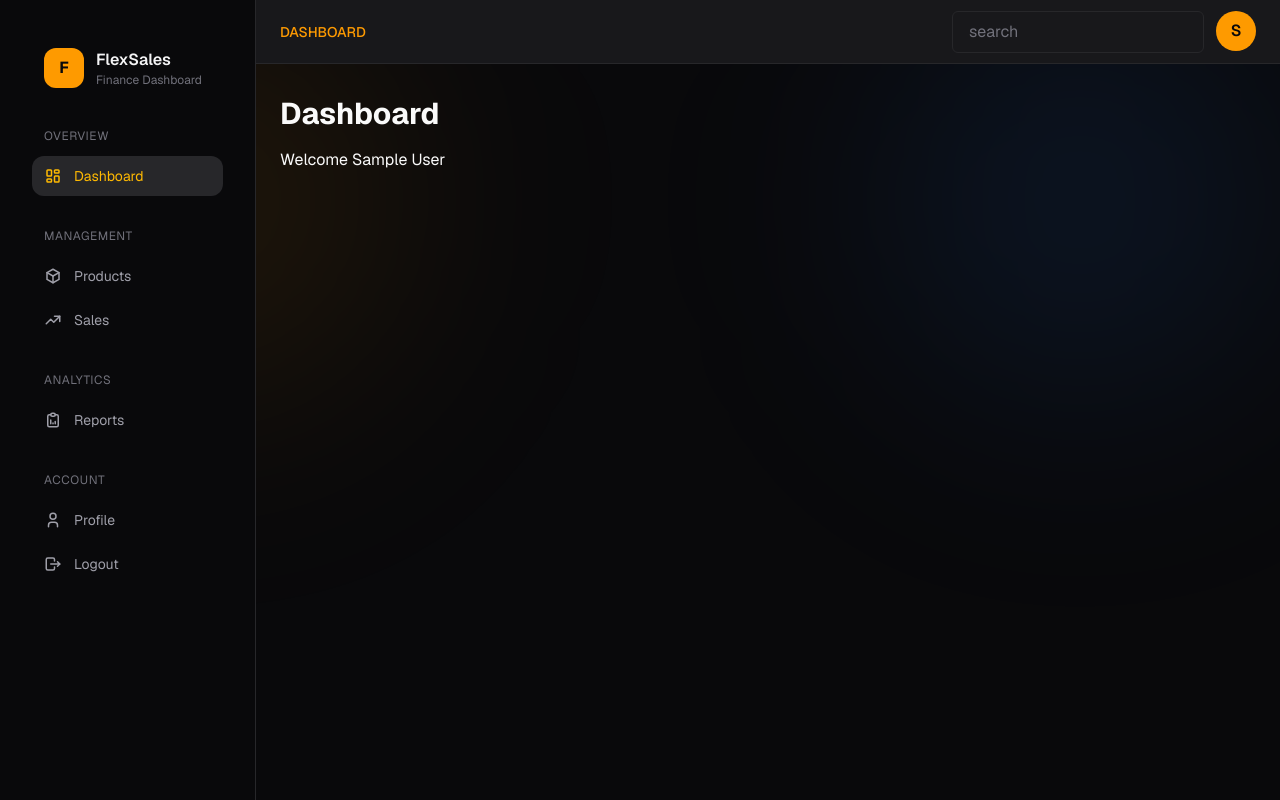
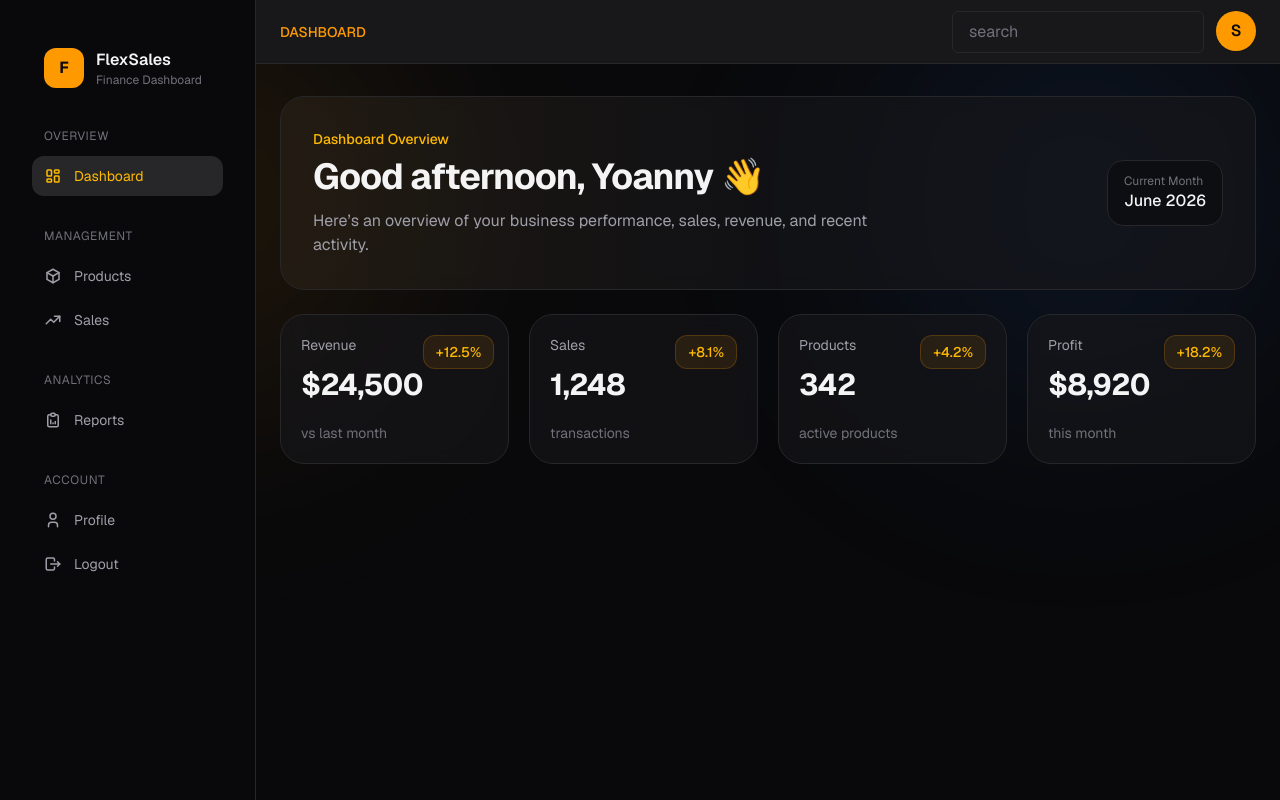
Before and after one commit to yoanny2023/sales-management-system, a Next.js app in the folder sales-ui/: page /dashboard in a window 1280 px wide. Built offline with nearby package versions, Linux system fonts and the light colour scheme; sample sign-in values are in the browser's storage.

Commit message:
add temporary mockdata WelcomeSection & StatsCard

```diff
--- a/sales-ui/src/app/(dashboard)/dashboard/page.tsx
+++ b/sales-ui/src/app/(dashboard)/dashboard/page.tsx
@@ -1,20 +1,22 @@
-"use client"
-
 import PageContainer from '@/components/layout/PageContainer';
-import { useAuth } from '@/context/authContext'
+import StatsCard from '@/features/dashboard/components/StatsCard';
+import WelcomeSection from '@/features/dashboard/components/WelcomeSection';
+import { dashboardStats } from '@/features/dashboard/data/mockDashboard';
 
 function DashboardPage() {
- const{user,logout} = useAuth();
 
   return (
-    <PageContainer>
-       <h1 className="text-3xl font-bold">
-        Dashboard
-      </h1>
+    <PageContainer className="space-y-6">
+      <WelcomeSection />
 
-      <p className="mt-4">
-        Welcome {user?.name}
-      </p>
+      <section className="grid grid-cols-1 gap-5 sm:grid-cols-2 xl:grid-cols-4">
+        {dashboardStats.map((stat) => (
+          <StatsCard
+            key={stat.title}
+            stat={stat}
+          />
+        ))}
+      </section>
     </PageContainer>
   )
 }
--- /dev/null
+++ b/sales-ui/src/features/dashboard/components/StatsCard.tsx
@@ -0,0 +1,34 @@
+import { DashboardStat } from "../types/dashboard.types";
+
+interface StatsCardProps {
+  stat: DashboardStat;
+}
+
+export default function StatsCard({stat,}: StatsCardProps) {
+
+  return (
+    <div className="group rounded-3xl border border-zinc-800 bg-zinc-900/60 p-5 backdrop-blur-sm transition-all duration-300 hover:border-zinc-700 hover:bg-zinc-900">
+      <div className="flex items-start justify-between">
+        <div>
+          <p className="text-sm text-zinc-400">
+            {stat.title}
+          </p>
+
+          <h3 className="mt-3 text-3xl font-bold tracking-tight text-zinc-100">
+            {stat.value}
+          </h3>
+        </div>
+
+        <div className="rounded-xl border border-amber-500/20 bg-amber-500/10 px-3 py-1">
+          <span className="text-sm font-medium text-amber-400">
+            {stat.change}
+          </span>
+        </div>
+      </div>
+
+      <p className="mt-5 text-sm text-zinc-500">
+        {stat.description}
+      </p>
+    </div>
+  );
+}
--- /dev/null
+++ b/sales-ui/src/features/dashboard/components/WelcomeSection.tsx
@@ -0,0 +1,43 @@
+export default function WelcomeSection() {
+  const currentHour = new Date().getHours();
+
+  const greeting =
+    currentHour < 12
+      ? "Good morning"
+      : currentHour < 18
+      ? "Good afternoon"
+      : "Good evening";
+
+  return (
+    <section className="relative overflow-hidden rounded-3xl border border-zinc-800 bg-zinc-900/60 p-6 backdrop-blur-sm md:p-8">
+      <div className="absolute inset-0 bg-gradient-to-r from-amber-500/5 via-transparent to-transparent" />
+
+      <div className="relative flex flex-col gap-6 md:flex-row md:items-center md:justify-between">
+        <div>
+          <p className="mb-2 text-sm font-medium text-amber-400">
+            Dashboard Overview
+          </p>
+
+          <h1 className="text-3xl font-bold tracking-tight text-zinc-100 md:text-4xl">
+            {greeting}, Yoanny 👋
+          </h1>
+
+          <p className="mt-3 max-w-xl text-sm leading-6 text-zinc-400 md:text-base">
+            Here’s an overview of your business performance, sales,
+            revenue, and recent activity.
+          </p>
+        </div>
+
+        <div className="flex w-fit items-center gap-3 rounded-2xl border border-zinc-800 bg-zinc-950/50 px-4 py-3">
+          <div>
+            <p className="text-xs text-zinc-500">Current Month</p>
+
+            <p className="font-medium text-zinc-100">
+              June 2026
+            </p>
+          </div>
+        </div>
+      </div>
+    </section>
+  );
+}
--- /dev/null
+++ b/sales-ui/src/features/dashboard/data/mockDashboard.ts
@@ -0,0 +1,64 @@
+import {DashboardStat,SalesChartData,RecentSale} from "../types/dashboard.types";
+
+export const dashboardStats: DashboardStat[] = [
+  {
+    title: "Revenue",
+    value: "$24,500",
+    change: "+12.5%",
+    description: "vs last month",
+  },
+  {
+    title: "Sales",
+    value: "1,248",
+    change: "+8.1%",
+    description: "transactions",
+  },
+  {
+    title: "Products",
+    value: "342",
+    change: "+4.2%",
+    description: "active products",
+  },
+  {
+    title: "Profit",
+    value: "$8,920",
+    change: "+18.2%",
+    description: "this month",
+  },
+];
+
+export const salesChartData: SalesChartData[] = [
+  { date: "Jan", sales: 1200 },
+  { date: "Feb", sales: 1900 },
+  { date: "Mar", sales: 1500 },
+  { date: "Apr", sales: 2400 },
+  { date: "May", sales: 2800 },
+  { date: "Jun", sales: 3200 },
+];
+
+export const recentSales: RecentSale[] = [
+  {
+    id: 1,
+    customer: "John Doe",
+    product: "Nike Air Max",
+    amount: 120,
+    status: "Completed",
+    date: "Jun 02, 2026",
+  },
+  {
+    id: 2,
+    customer: "Sarah Smith",
+    product: "Adidas Samba",
+    amount: 95,
+    status: "Pending",
+    date: "Jun 01, 2026",
+  },
+  {
+    id: 3,
+    customer: "Michael Brown",
+    product: "Jordan Retro",
+    amount: 180,
+    status: "Completed",
+    date: "May 30, 2026",
+  },
+];
--- /dev/null
+++ b/sales-ui/src/features/dashboard/types/dashboard.types.ts
@@ -0,0 +1,20 @@
+export interface DashboardStat {
+  title: string;
+  value: string;
+  change: string;
+  description: string;
+}
+
+export interface SalesChartData {
+  date: string;
+  sales: number;
+}
+
+export interface RecentSale {
+  id: number;
+  customer: string;
+  product: string;
+  amount: number;
+  status: "Completed" | "Pending" | "Refunded";
+  date: string;
+}
```
